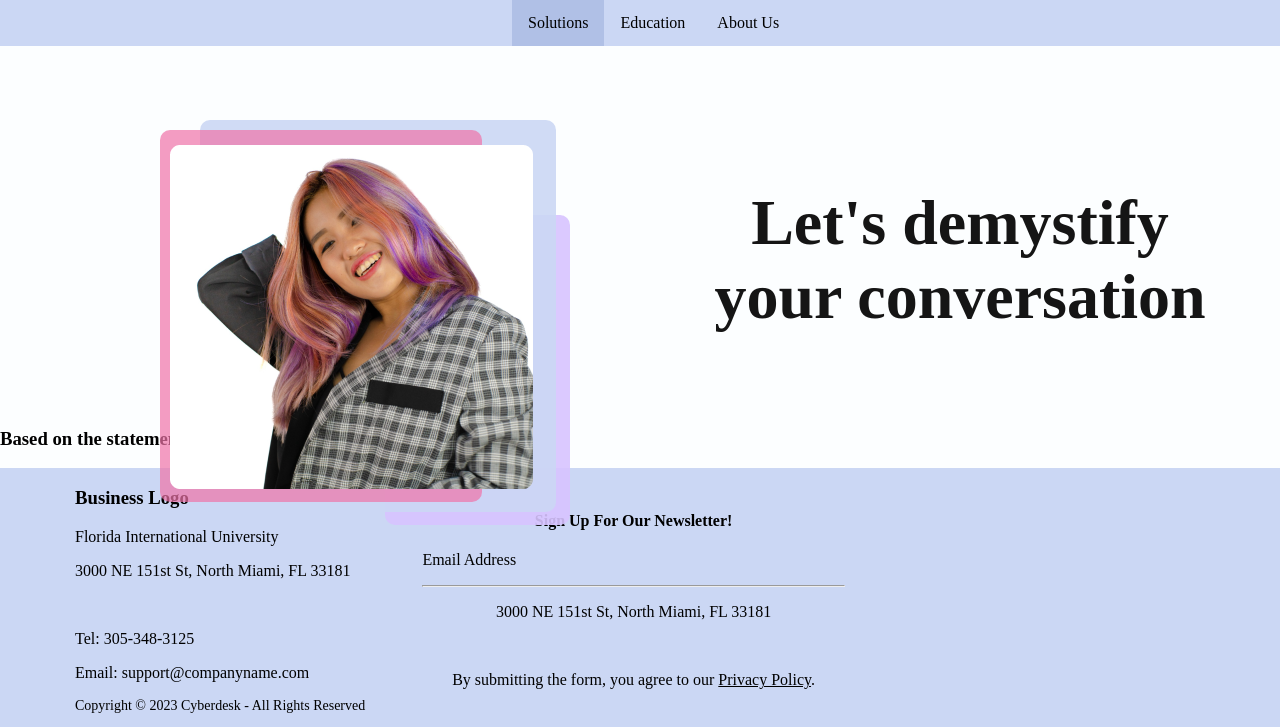
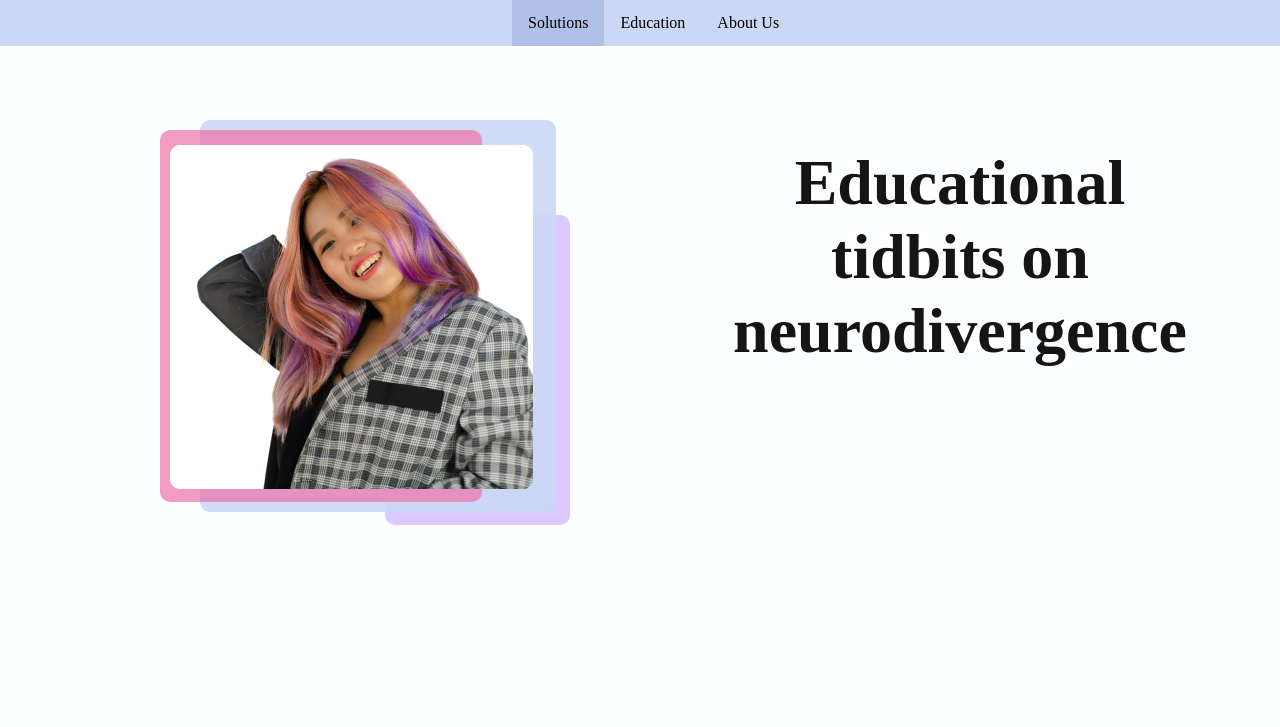
Before and after one commit to rockbison1230/CanTeachMe, a Flask app: page /education.html in a window 1280 px wide. Shown: the top 727 px of the page. Run offline with Flask 3, Linux system fonts and the light colour scheme.

Commit message:
modified css style for education html header

```diff
--- a/static/css/style.css
+++ b/static/css/style.css
@@ -42,7 +42,7 @@ li a:hover,
 
 /*Colorful Square CSS*/
 
-.purple-rectangle{
+.purple-rectangle {
   position: absolute;
   z-index: 1;
   width: 185px;
@@ -50,11 +50,11 @@ li a:hover,
   left: 385px;
   top: 215px;
   border-radius: 10px;
-    background: #D7C4FF;
+  background: #d7c4ff;
   opacity: 0.9;
 }
 
-.blue-square{
+.blue-square {
   position: absolute;
   z-index: 2;
   width: 356px;
@@ -62,11 +62,11 @@ li a:hover,
   left: 200px;
   top: 120px;
   border-radius: 10px;
-    background: #CBD7F4;
+  background: #cbd7f4;
   opacity: 0.9;
 }
 
-.pink-square{
+.pink-square {
   position: absolute;
   z-index: 3;
   width: 322px;
@@ -76,7 +76,7 @@ li a:hover,
   border-radius: 10px;
   background: rgba(239, 116, 169, 0.7);
 }
-.layered-img{
+.layered-img {
   position: absolute;
   width: 363px;
   height: 344px;
@@ -89,7 +89,7 @@ li a:hover,
 .grid-item h1 {
   color: #151515;
   margin: 0;
-  padding-top: 40px;
+  /*padding-top: 40px;*/
   padding-left: 50px;
   /*position: relative;*/
   left: 80px;
@@ -103,6 +103,7 @@ li a:hover,
 
 .container {
   background-color: rgba(203, 215, 244, 25%);
+  margin-bottom: 500px;
 }
 
 form {
--- a/templates/education.html
+++ b/templates/education.html
@@ -35,8 +35,9 @@
                 </div>
             </div>
             <div class = "grid-item">
-                <h1 style="text-align: center; margin-bottom: 0; padding-left: 0;">Let's demystify </h1>
-                <h1 style="text-align: center; margin: 0; padding: 0;">your conversation</h1>
+                <h1 style="text-align: center; margin-bottom: 0; padding-left: 0;">Educational</h1>
+                <h1 style="text-align: center; margin-bottom: 0; padding-left: 0;">tidbits on</h1>
+                <h1 style="text-align: center; margin: 0; padding: 0;">neurodivergence</h1>
             </div>
         </div>
 
```
Lines whose indentation alone changed are shown as unchanged.
